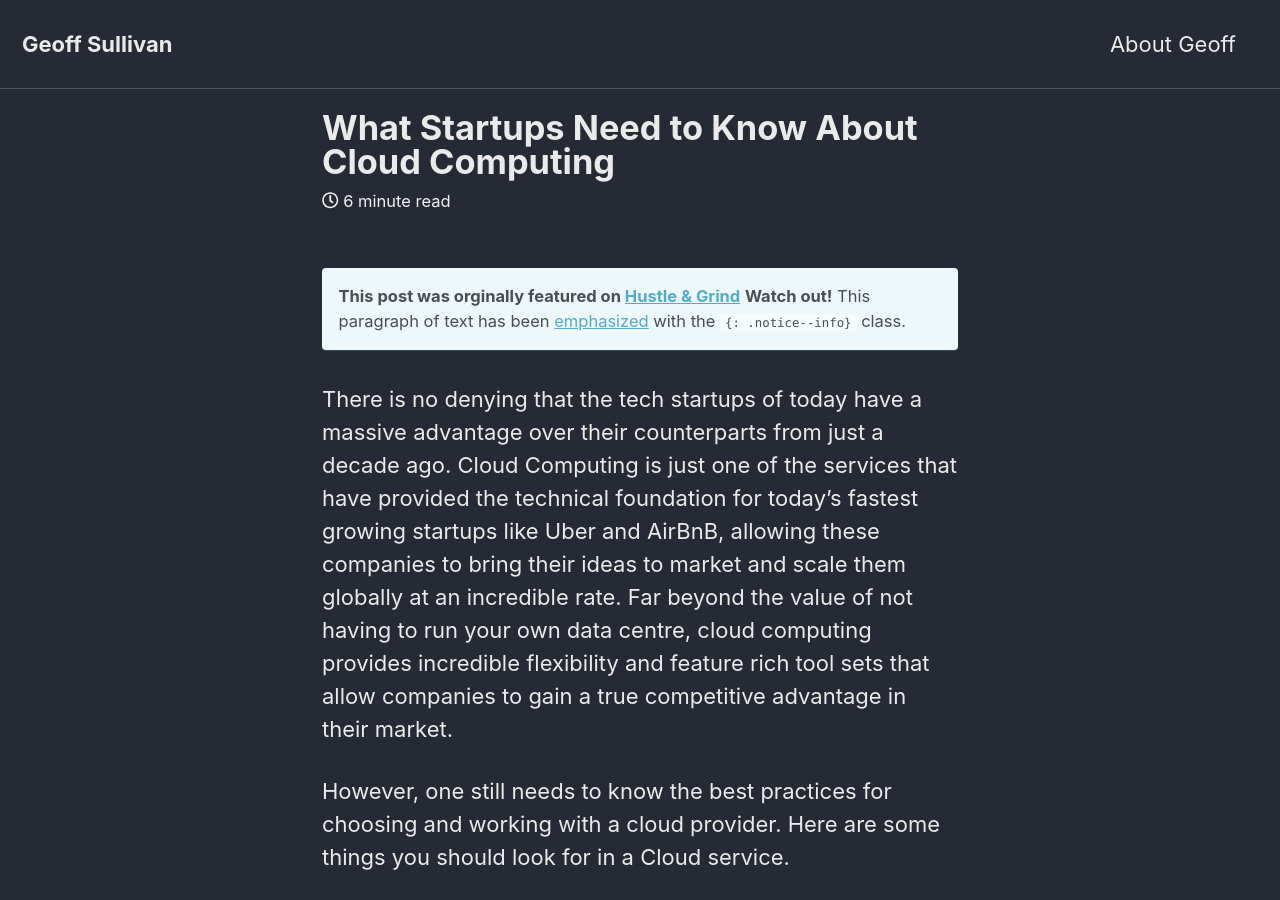
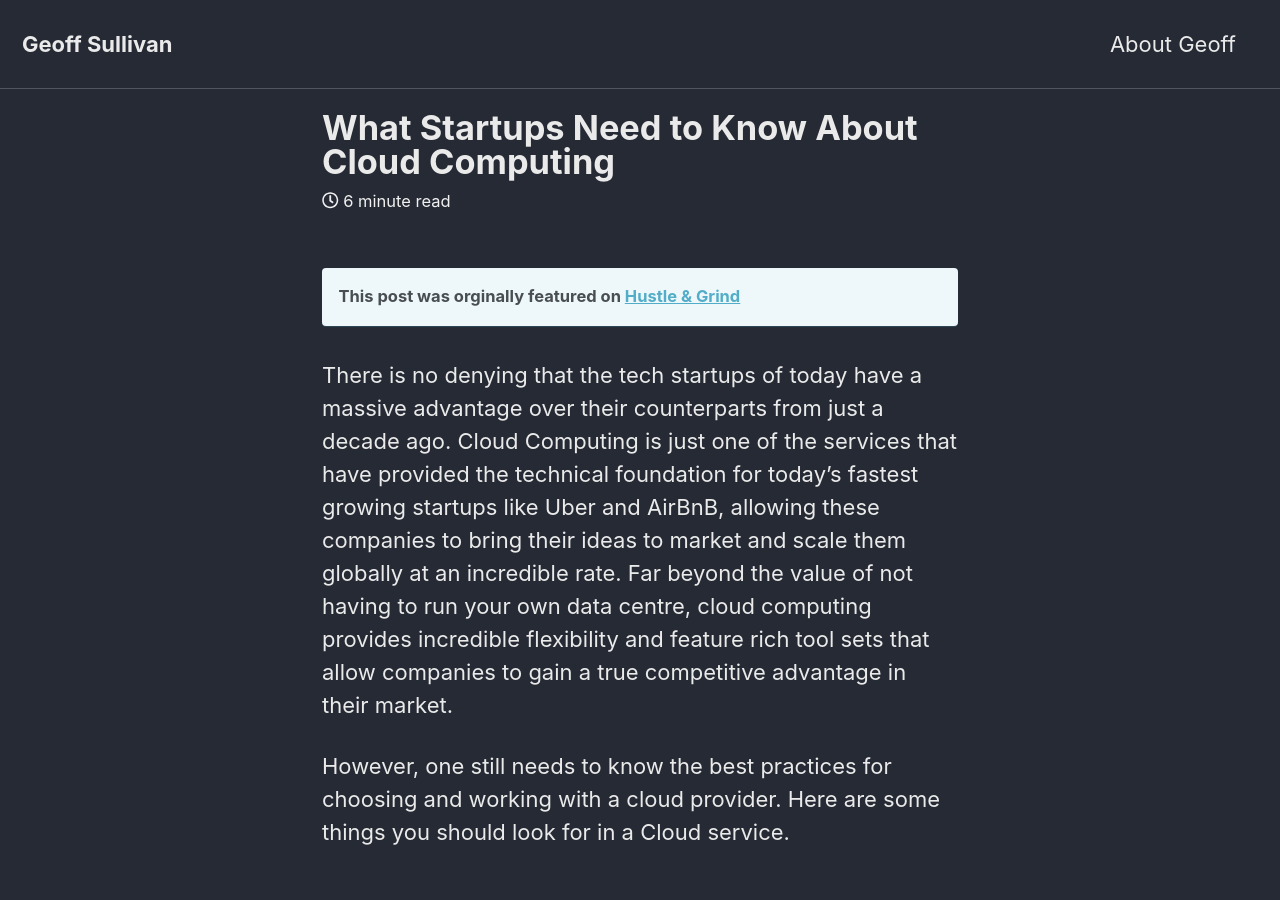
Before and after one commit to sullivg2/sullivg2.github.io, a Jekyll site: the page built from _posts/2016-04-15-startups-cloud.md, in a window 1280 px wide and 900 px high. Built offline with Jekyll 4.4.1, drawn with Linux system fonts in a browser that asks for light colours; nearby versions of some CDN libraries.

Commit message:
formt fun

```diff
--- a/_posts/2016-04-15-startups-cloud.md
+++ b/_posts/2016-04-15-startups-cloud.md
@@ -16,7 +16,6 @@ author_profile: true
 ---
 
 **This post was orginally featured on [Hustle & Grind](https://hustleandgrind.co/)**
-**Watch out!** This paragraph of text has been [emphasized](#) with the `{: .notice--info}` class.
 {: .notice--info}
 
 There is no denying that the tech startups of today have a massive advantage
```
